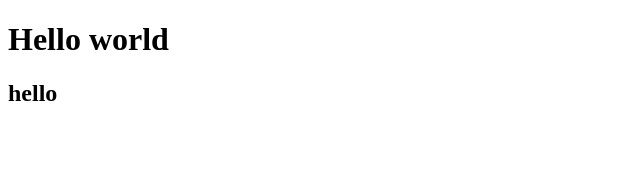
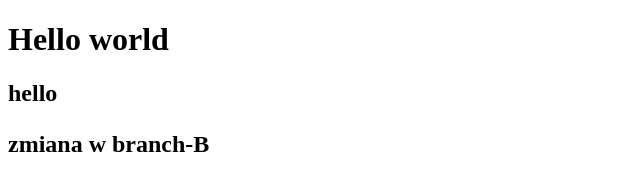
Before and after one commit to SaYreex/moje-pierwsze-repozytorium, a plain HTML site: page index.html in a window 1280 px wide. Shown: the whole page, without its empty margins (0-640 px from the left). Drawn offline with Linux system fonts and the light colour scheme.

Commit message:
Zmiany na branchu-B

```diff
--- a/index.html
+++ b/index.html
@@ -8,5 +8,6 @@
   <body>
     <h1>Hello world</h1>
     <h2>hello<h2>
+        <p>zmiana w branch-B</p>
   </body>
 </html>
```
